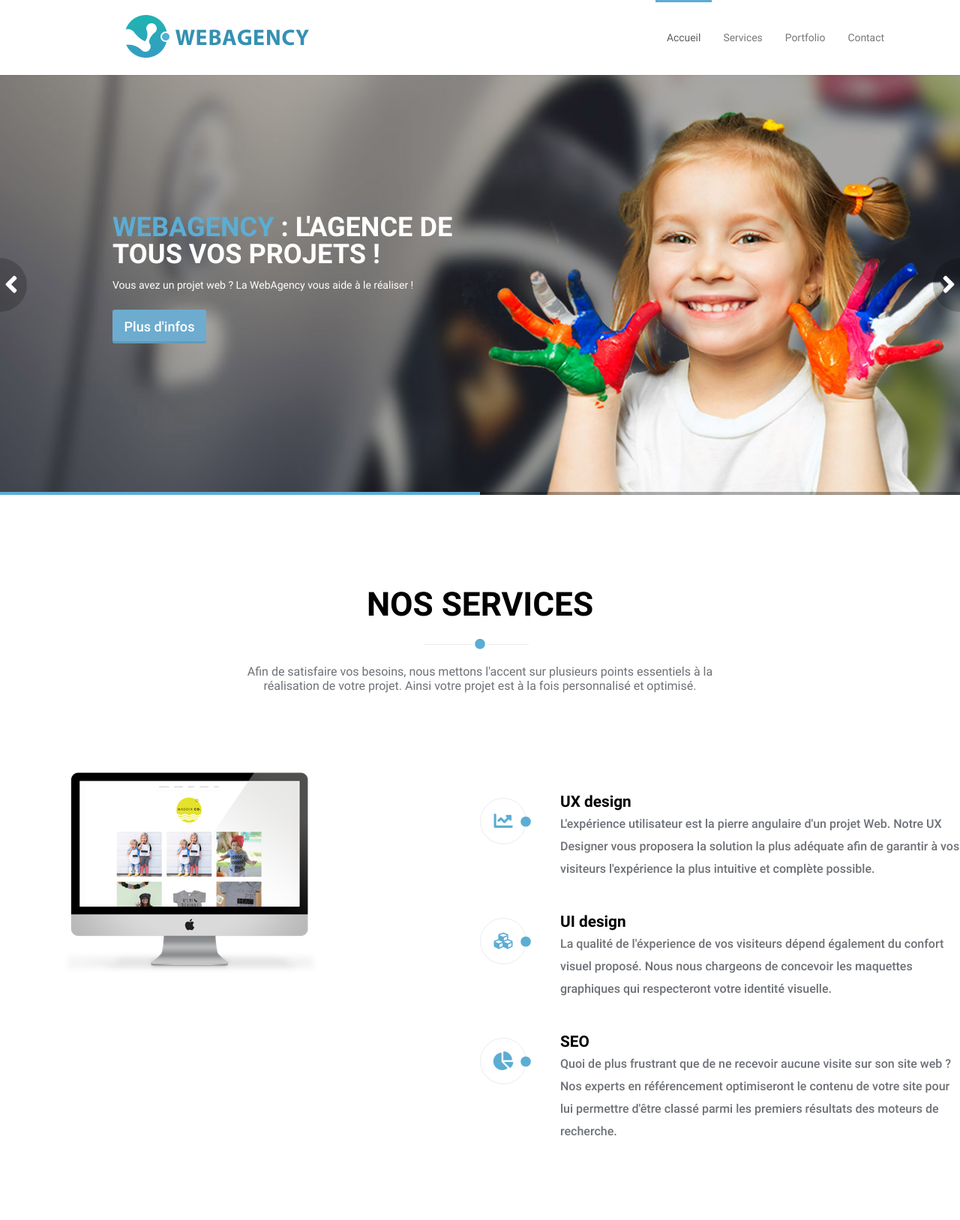
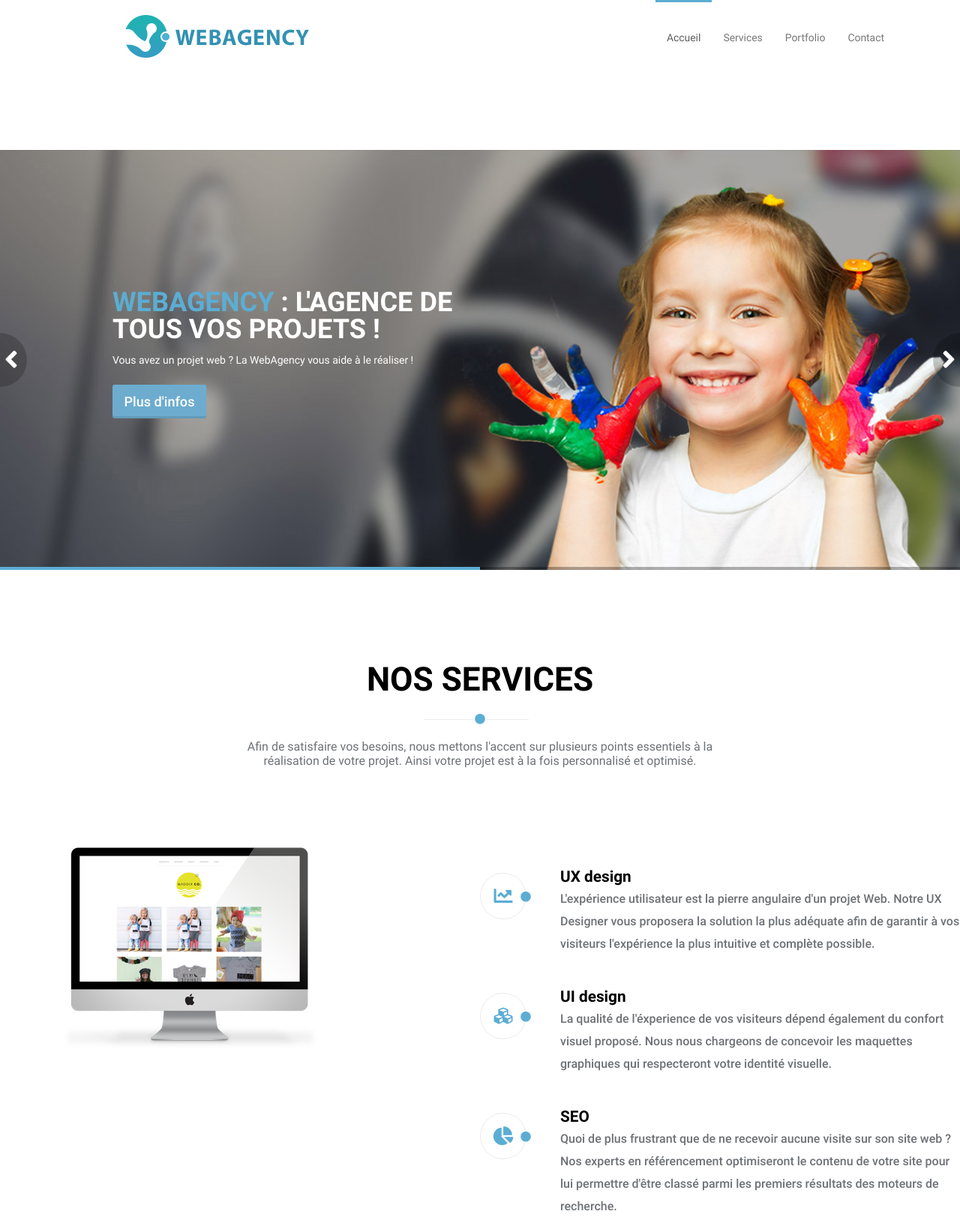
Before and after one commit to didpoule/didpoule.github.io, a plain HTML site: page index.html in a window 1280 px wide. Shown: the top 1627 px of the page at 75% size. Drawn offline with Linux system fonts and the light colour scheme; files whose address does not match are found by name.

Commit message:
Optimisations générales
Optimisation générales

```diff
--- a/css/style.css
+++ b/css/style.css
@@ -189,7 +189,9 @@ header {
     -o-transition: all 1s ease;
     transition: all 1s ease;
 }
-
+#home {
+    height: 100px;
+}
 /*Animation curseur*/
 #picture2:target .slider-cursor, #picture1:target .slider-cursor {
     -webkit-transition: all 1s ease;
@@ -288,6 +290,8 @@ header {
     font-family: 'roboto-medium';
     font-size: 1.13em;
     color: white;
+
+    cursor: pointer;
 }
 
 .slider-nav {
@@ -306,6 +310,8 @@ header {
 
     border: 1px rgba(0, 0, 0, 0) solid;
     border-radius: 50px;
+
+    cursor: pointer;
 }
 
 #main-slider a {
@@ -498,12 +504,6 @@ header {
     width: 67px;
 }
 
-/*.list-style .dot-separator {
-    right: -2px;
-    top: 50%;
-    transform: translateY(-50%);
-}*/
-
 .list-style .dot-separator {
     position: relative;
     right: -52px;
@@ -528,6 +528,8 @@ header {
 
     border-radius: 5px;
     background-color: #e5e5e5;
+
+    cursor: pointer;
 
 }
 
@@ -589,6 +591,8 @@ li:nth-last-child(1).active-tab {
     height: 175px;
 
     overflow: hidden;
+
+    cursor: pointer;
 }
 
 .portfolio-element-content {
@@ -747,4 +751,6 @@ li:nth-last-child(1).active-tab {
     -webkit-box-shadow: inset 0px -3px 0px 0px rgba(70, 140, 173, 1);
     -moz-box-shadow: inset 0px -3px 0px 0px rgba(70, 140, 173, 1);
     box-shadow: inset 0px -3px 0px 0px rgba(70, 140, 173, 1);
+
+    cursor: pointer;
 }
--- a/index.html
+++ b/index.html
@@ -7,7 +7,7 @@
     <link rel="stylesheet" href="css/responsive.css">
     <link rel="stylesheet" href="https://use.fontawesome.com/releases/v5.0.10/css/all.css"
           integrity="sha384-+d0P83n9kaQMCwj8F4RJB66tzIwOKmrdb46+porD/OvrJ+37WqIM7UoBtwHO6Nlg" crossorigin="anonymous">
-    <title>WebAgency</title>
+    <title>WebAgency - Votre agence digitale</title>
 
     <meta name="description" content="WebAgency votre agence de communication web. Situés à Paris, nous réalisons tous vos projets web." />
     <!-- Open Graph -->
@@ -21,7 +21,7 @@
 <body>
 <header>
     <div id="logo">
-        <img src="images/logo.png" alt="WebAgency Logo"/>
+        <a href="index.html"><img src="images/logo.png" alt="WebAgency Logo"/></a>
     </div>
     <!-- Menu principal -->
     <nav>
@@ -100,7 +100,7 @@
                     </div>
                     <p>
                         <span class="service-name">UX design</span>
-                        L'<b>expérience utilisateur</b> est la pierre angulaire d'un projet Web. Notre UX Designer vous
+                        L'<strong>expérience utilisateur</strong> est la pierre angulaire d'un projet Web. Notre UX Designer vous
                         proposera la solution la plus adéquate afin de garantir à vos visiteurs l'expérience la plus
                         intuitive et complète possible.
                     </p>
@@ -113,7 +113,7 @@
                     <p>
                         <span class="service-name">UI design</span>
                         La qualité de l'éxperience de vos visiteurs dépend également du confort visuel proposé. Nous
-                        nous chargeons de concevoir les <b>maquettes graphiques</b> qui respecteront votre identité visuelle.
+                        nous chargeons de concevoir les <strong>maquettes graphiques</strong> qui respecteront votre identité visuelle.
                     </p>
                 </li>
                 <li>
@@ -125,7 +125,7 @@
                     <p>
                         <span class="service-name">SEO</span>
                         Quoi de plus frustrant que de ne recevoir aucune visite sur son site web ? Nos experts en
-                        <b>référencement</b> optimiseront le contenu de votre site pour lui permettre d'être classé parmi les
+                        <strong>référencement</strong> optimiseront le contenu de votre site pour lui permettre d'être classé parmi les
                         premiers résultats des moteurs de recherche.
                     </p>
                 </li>
```
Also changed, not shown: 1 other file.
